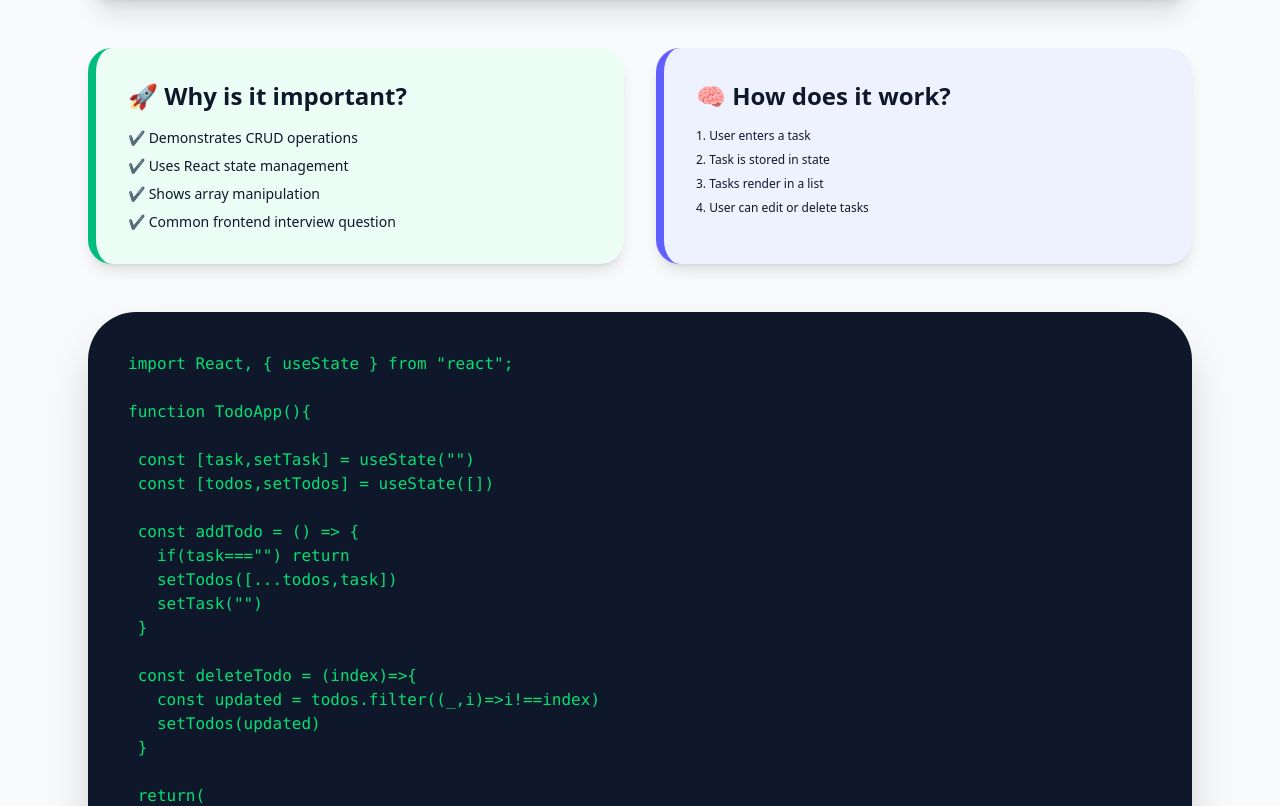
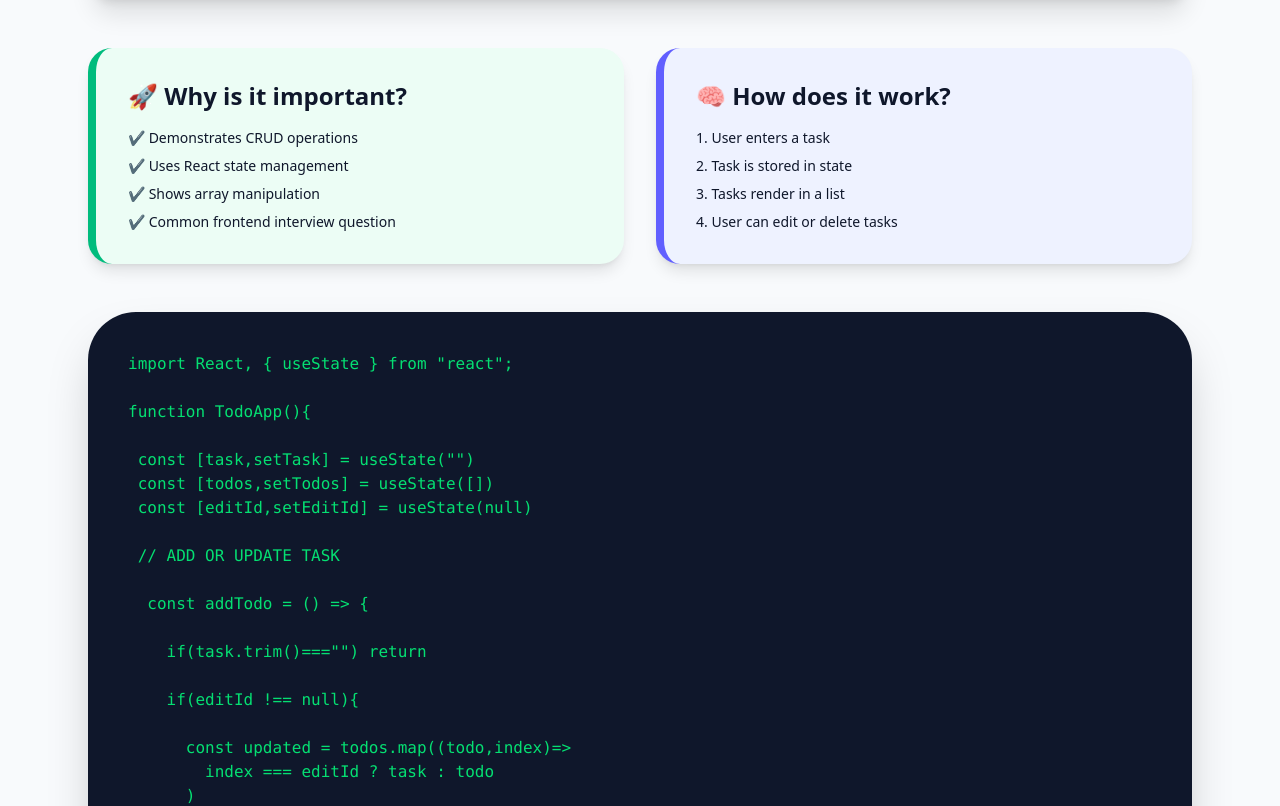
Before and after one commit to Monisasmal/React-Concept, a React (Vite) app: page /interview/basic/TodoCURD in a window 1280 px wide. Shown: the part 541-1347 px from the top of the page. Built offline with nearby package versions, Linux system fonts and the light colour scheme.

Commit message:
update concept

```diff
--- a/src/components/pages/interview/BasicComponent/TodoCURD.jsx
+++ b/src/components/pages/interview/BasicComponent/TodoCURD.jsx
@@ -105,7 +105,7 @@ const ReactTodoCRUDGuide = () => {
             🧠 How does it work?
           </h3>
 
-          <ul className="text-xs space-y-2">
+          <ul className="text-sm space-y-2">
             <li>1. User enters a task</li>
             <li>2. Task is stored in state</li>
             <li>3. Tasks render in a list</li>
@@ -120,45 +120,94 @@ const ReactTodoCRUDGuide = () => {
 
       <div className="bg-slate-900 p-10 rounded-[3rem] text-green-400 mb-12 shadow-2xl overflow-x-auto">
 
-<pre>{`import React, { useState } from "react";
+<pre>
+{`import React, { useState } from "react";
 
 function TodoApp(){
 
  const [task,setTask] = useState("")
  const [todos,setTodos] = useState([])
+ const [editId,setEditId] = useState(null)
+
+ // ADD OR UPDATE TASK
 
   const addTodo = () => {
-   if(task==="") return
+
+    if(task.trim()==="") return
+
+    if(editId !== null){
+
+      const updated = todos.map((todo,index)=>
+        index === editId ? task : todo
+      )
+
+      setTodos(updated)
+      setEditId(null)
+
+    }else{
+
       setTodos([...todos,task])
+
+    }
+
     setTask("")
   }
 
- const deleteTodo = (index)=>{
-   const updated = todos.filter((_,i)=>i!==index)
-   setTodos(updated)
+  const editTodo = (index) => {
+
+    setTask(todos[index])
+    setEditId(index)
+
   }
+
+
+ // DELETE TASK
+ const handleDeleteTodo = (index) => {
+
+  const filteredTodos = todos.filter((_,i)=> i !== index)
+  setTodos(filteredTodos)
+
+ }
+
 
  return(
 
   <div>
 
+   <h2>Todo App</h2>
+
    <input
+    type="text"
+    placeholder="Enter task"
     value={task}
     onChange={(e)=>setTask(e.target.value)}
    />
 
-   <button onClick={addTodo}>
-    Add
+   <button onClick={handleAddTodo}>
+    {editId !== null ? "Update" : "Add"}
    </button>
 
+   <ul>
+
     {todos.map((todo,index)=>(
-     <div key={index}>
+
+     <li key={index}>
+
       {todo}
-       <button onClick={()=>deleteTodo(index)}>
+
+      <button onClick={()=>handleEditTodo(index)}>
+       Edit
+      </button>
+
+      <button onClick={()=>handleDeleteTodo(index)}>
        Delete
       </button>
-     </div>
+
+     </li>
+
     ))}
+
+   </ul>
 
   </div>
 
@@ -166,7 +215,8 @@ function TodoApp(){
 
 }
 
-export default TodoApp`}</pre>
+export default TodoApp`}
+</pre>
 
       </div>
 
```
Lines whose indentation alone changed are shown as unchanged.
